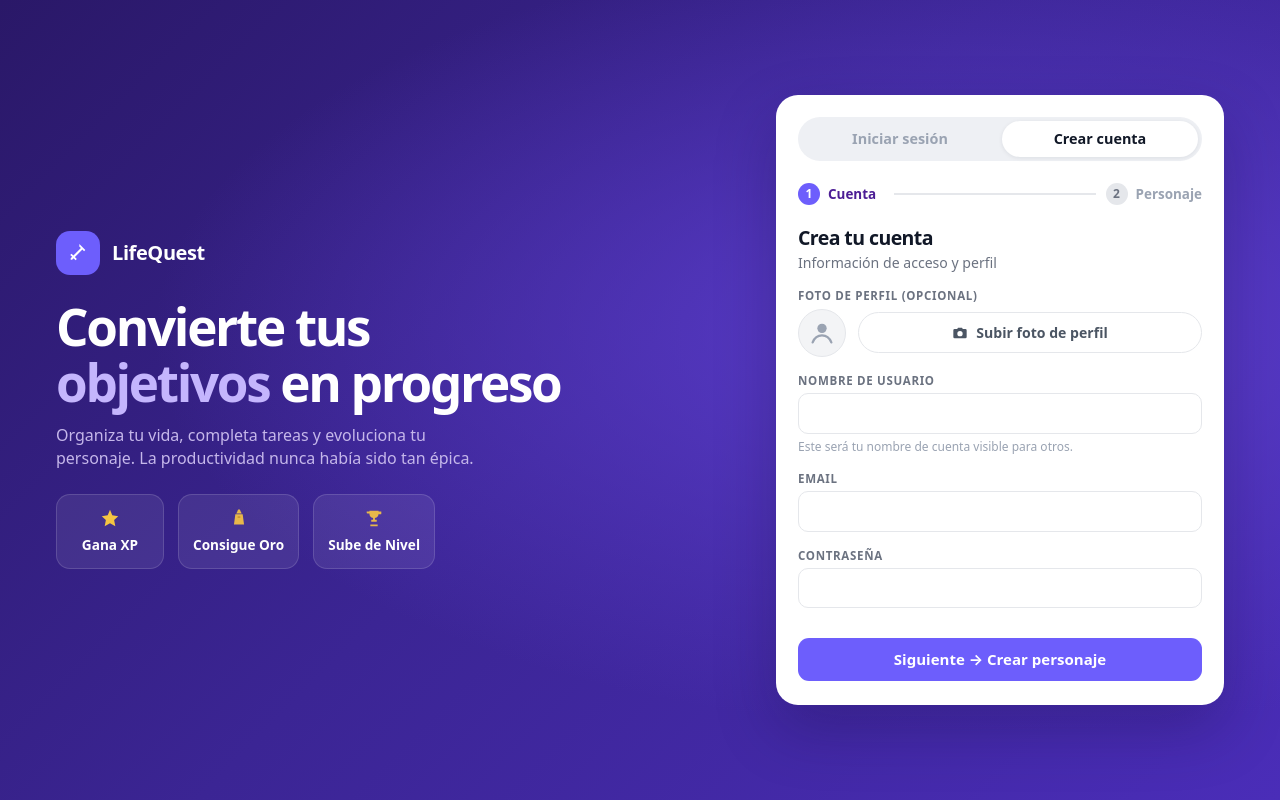
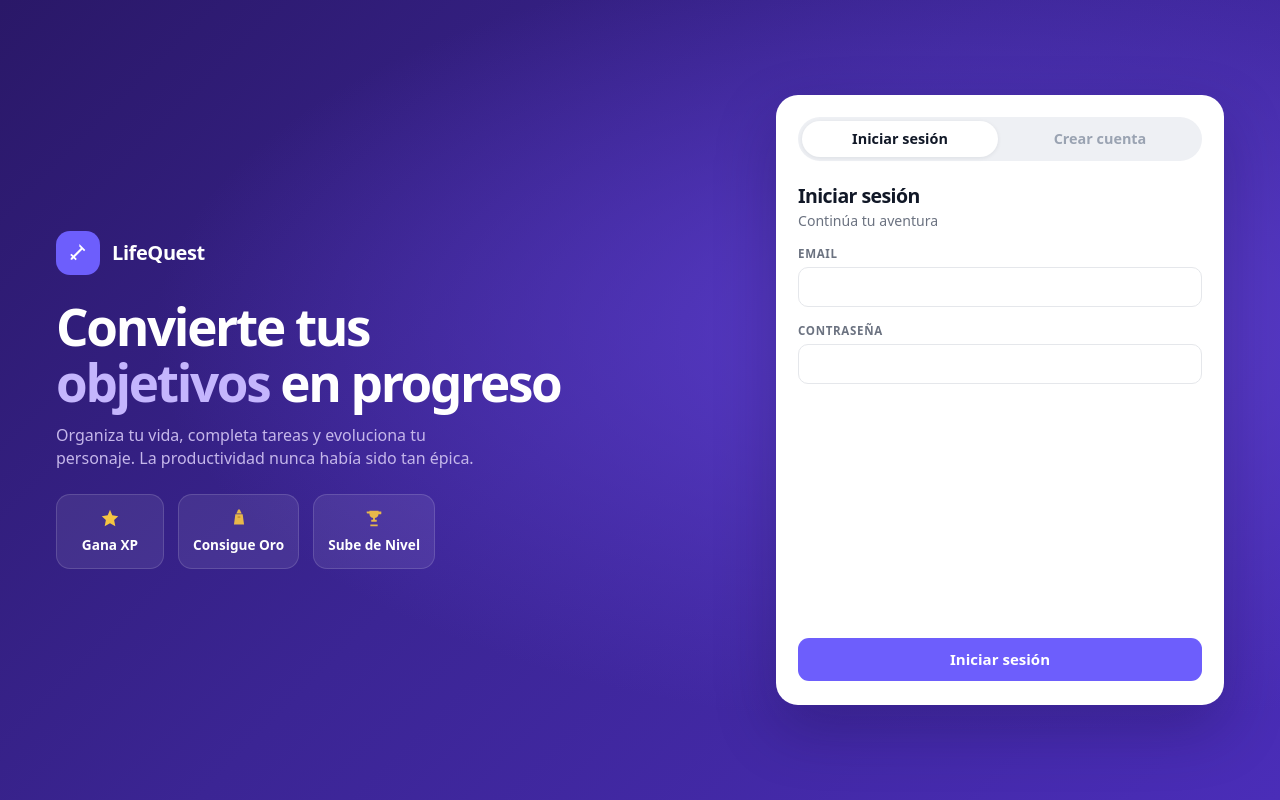
Before and after one commit to UPV-2026-PIN-12-01/LifeQuest, a React (Vite) app in the folder frontend/: page /login in a window 1280 px wide. Built offline with nearby package versions, Linux system fonts and the light colour scheme.

Commit message:
PIN-0 fix(ui): open the access page on the login tab

```diff
--- a/frontend/src/pages/SignupPage.jsx
+++ b/frontend/src/pages/SignupPage.jsx
@@ -12,7 +12,7 @@ import '../styles/signup.css'
 
 export default function SignupPage() {
   const navigate = useNavigate()
-  const [tab, setTab] = useState('signup')
+  const [tab, setTab] = useState('login')
   const [step, setStep] = useState(1)
   const [username, setUsername] = useState('')
   const [email, setEmail] = useState('')
```
